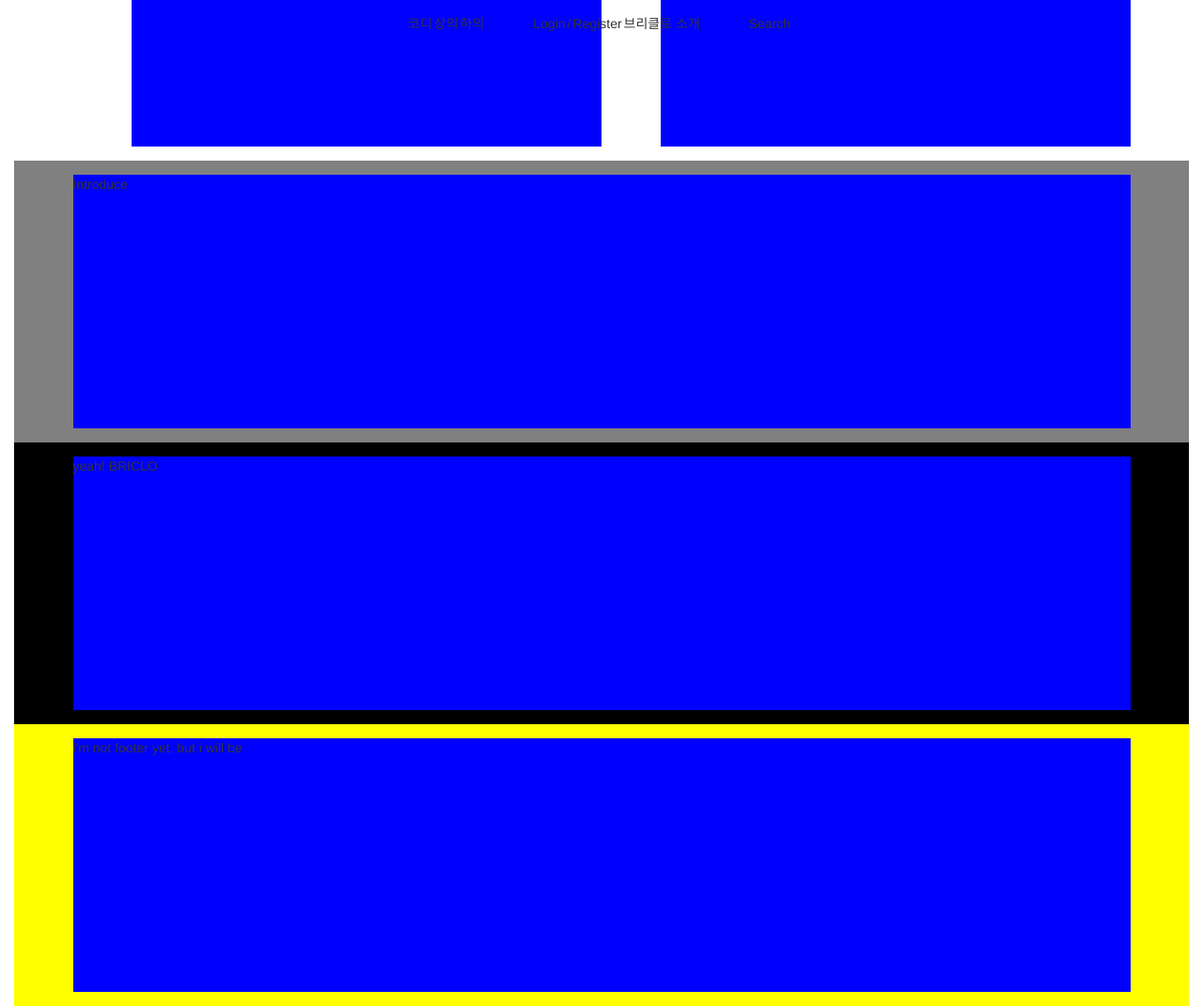
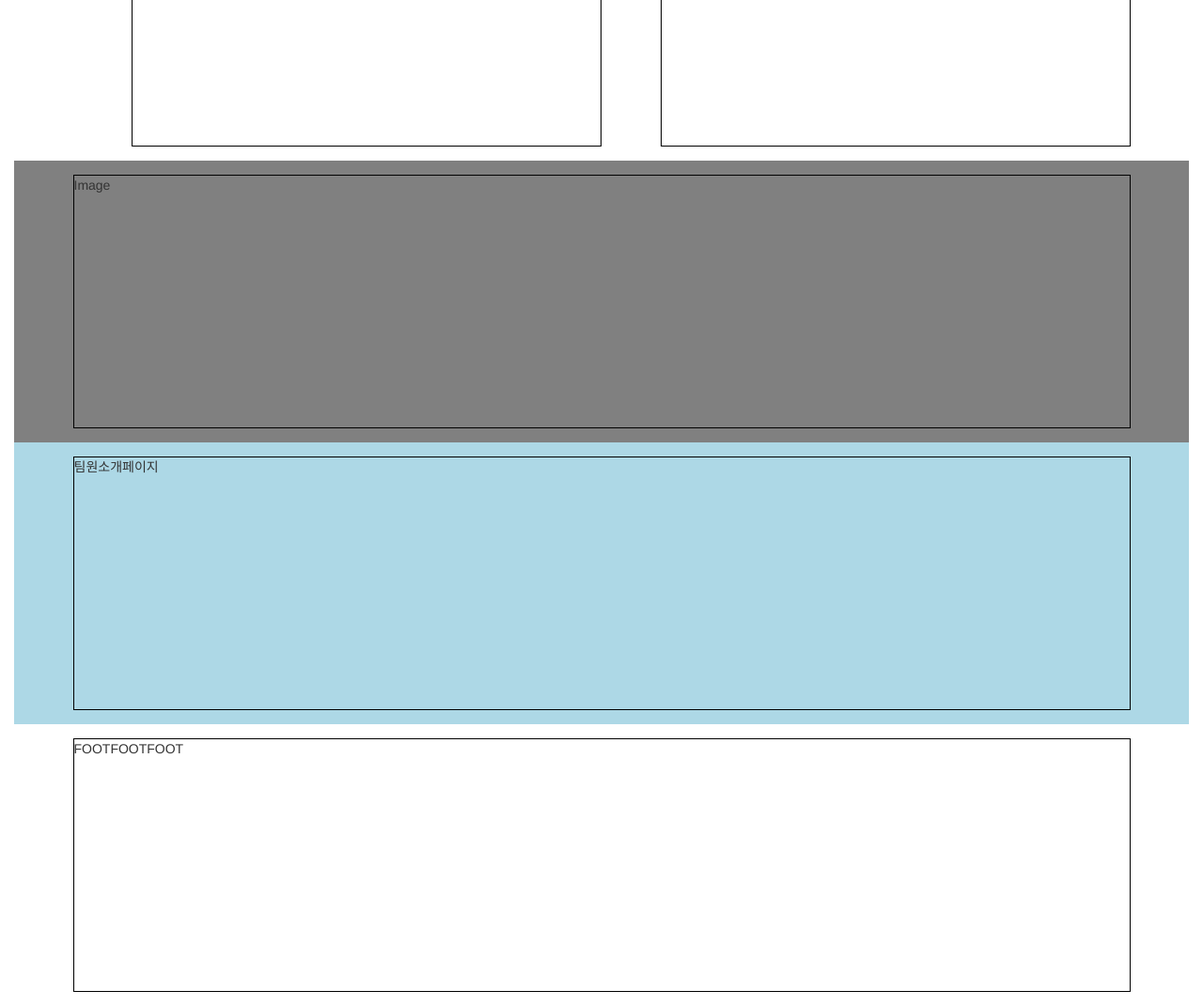
Before and after one commit to JaeSeung/project, a Django app: page / in a window 1280 px wide. Shown: the part 289-1360 px from the top of the page at 94% size. Run offline with Django 3.2, Linux system fonts and the light colour scheme; some libraries are stand-ins or nearby versions.

Commit message:
Update intro.html

```diff
--- a/product/templates/product/intro.html
+++ b/product/templates/product/intro.html
@@ -10,21 +10,21 @@
       .bar {
         z-index:2;
         width:100%;
-        height:20%;
+        height:15%;
         position:fixed;
         top:0;
-        background-color:white;
+        background-color:rgba(255,255,255,0.3);
+        display:table-cell;
+        vertical-align:middle;
       }
-      .bar div {
+      .bar div{
+        float:left;
+        position:relative;
       }
-      .bar div ul {
+      .bar div li{
+        float:left;
+        font-size:1em;
         list-style-type:none;
-        margin-left:10px;
-        float:left;
-      }
-      .bar div ul li{
-        float:left;
-        margin-right:2px;
       }
       .container {
         z-index:1;
@@ -42,42 +42,36 @@
         width:40%;
         float:left;
         margin-left:5%;
-        background-color:blue;
         position:relative;
         left:5%;
         top:5%;
+        border:black 1px solid;
       }
       .container_div2{
         height:90%;
         width:90%;
-        background-color:blue;
         position:relative;
         left:5%;
         top:5%;
+        border:black 1px solid;
       }
     </style>
   </head>
 
   <body>
     <div class="bar">
-      <div style="width:30%">
+      <div style="width:30%;height:80%;top:10%;left:0%;">
         <img src="https://jandi-box.com/files-thumb/11998765/8a2105ce648dd31837d890fc506f145d.jpg?size=640" width=100% height=100%>
       </div>
-      <div style="width:70%;height:40%;position:relative;left:30%;top:10%">
-        <ul>
-          <li>코디</li>
-          <li>상의</li>
-          <li>하의</li>
-        </ul>
-        <ul>
-          <li>Login</li>
-          <li>/</li>
-          <li>Register</li>
-          <li>브리클로 소개</li>
-        </ul>
-        <ul>
-          <li>Search</li>
-        </ul>
+      <div style="width:70%;top:50%;">
+        <li style="margin-right:2em">코디</li>
+        <li style="margin-right:2em">상의</li>
+        <li style="margin-right:5em">하의</li>
+        <li style="margin-right:1em">Login</li>
+        <li style="margin-right:1em">/</li>
+        <li style="margin-right:3em">Register</li>
+        <li style="margin-right:10em">브리클로 소개</li>
+        <li>Search</li>
       </div>
     </div>
 
@@ -88,15 +82,15 @@
   </div>
 
   <div class="part" style="background-color:grey">
-    <div class="container_div2">Introduce</div>
+    <div class="container_div2">Image</div>
   </div>
 
-  <div class="part" style="background-color:black">
-    <div class="container_div2">yeah! BRICLO</div>
+  <div class="part" style="background-color:lightblue">
+    <div class="container_div2">팀원소개페이지</div>
   </div>
 
-  <div class="part" style="background-color:yellow">
-    <div class="container_div2">i'm not footer yet, but i will be</div>
+  <div class="part" style="background-color:white">
+    <div class="container_div2">FOOTFOOTFOOT</div>
   </div>
 </div>
 
```
